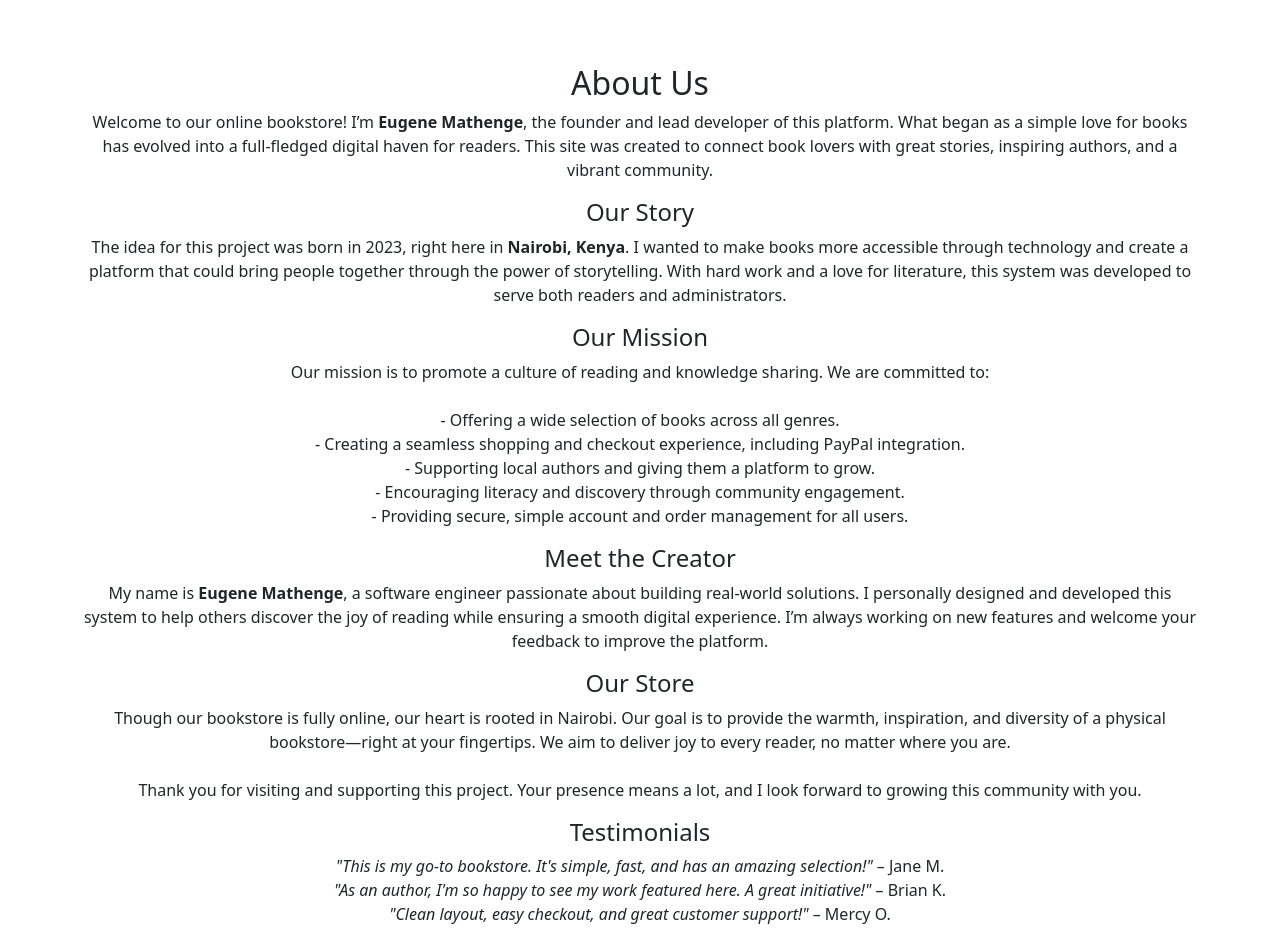
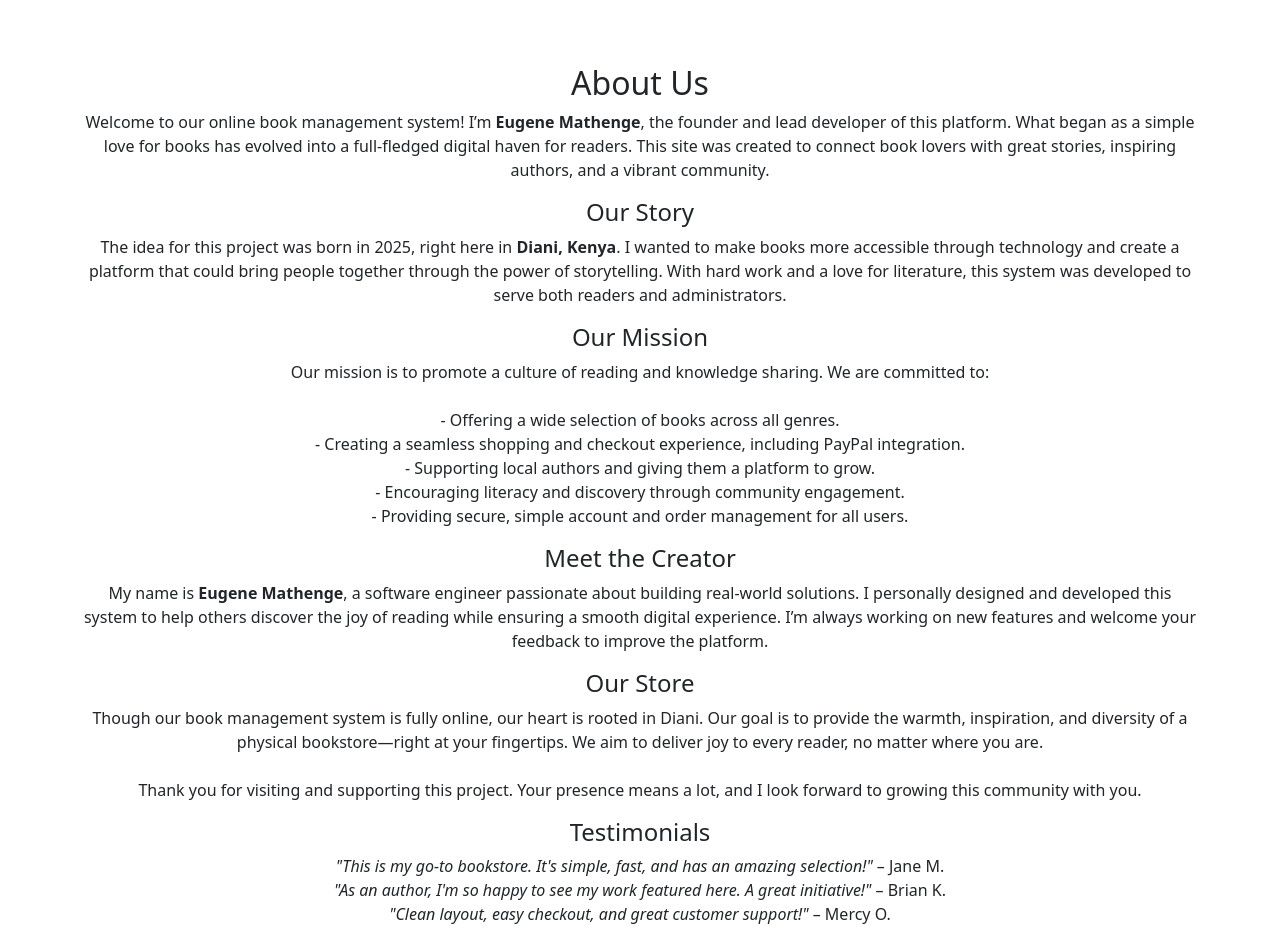
Before and after one commit to eugene12345678/book_management_system, a PHP site: page /about.php in a window 1280 px wide. Shown: the part 72-1012 px from the top of the page. Run offline with PHP 8.4, Linux system fonts and the light colour scheme.

```diff
--- a/about.php
+++ b/about.php
@@ -7,12 +7,12 @@
 
         <h2>About Us</h2>
         <p class="text-justify container">
-            Welcome to our online bookstore! I’m <strong>Eugene Mathenge</strong>, the founder and lead developer of this platform. What began as a simple love for books has evolved into a full-fledged digital haven for readers. This site was created to connect book lovers with great stories, inspiring authors, and a vibrant community.
+            Welcome to our online book management system! I’m <strong>Eugene Mathenge</strong>, the founder and lead developer of this platform. What began as a simple love for books has evolved into a full-fledged digital haven for readers. This site was created to connect book lovers with great stories, inspiring authors, and a vibrant community.
         </p>
 
         <h4>Our Story</h4>
         <p class="text-justify container">
-            The idea for this project was born in 2023, right here in <strong>Nairobi, Kenya</strong>. I wanted to make books more accessible through technology and create a platform that could bring people together through the power of storytelling. With hard work and a love for literature, this system was developed to serve both readers and administrators.
+            The idea for this project was born in 2025, right here in <strong>Diani, Kenya</strong>. I wanted to make books more accessible through technology and create a platform that could bring people together through the power of storytelling. With hard work and a love for literature, this system was developed to serve both readers and administrators.
         </p>
 
         <h4>Our Mission</h4>
@@ -33,7 +33,7 @@
 
         <h4>Our Store</h4>
         <p class="text-justify container">
-            Though our bookstore is fully online, our heart is rooted in Nairobi. Our goal is to provide the warmth, inspiration, and diversity of a physical bookstore—right at your fingertips. We aim to deliver joy to every reader, no matter where you are.
+            Though our book management system is fully online, our heart is rooted in Diani. Our goal is to provide the warmth, inspiration, and diversity of a physical bookstore—right at your fingertips. We aim to deliver joy to every reader, no matter where you are.
             <br><br>
             Thank you for visiting and supporting this project. Your presence means a lot, and I look forward to growing this community with you.
         </p>
```
